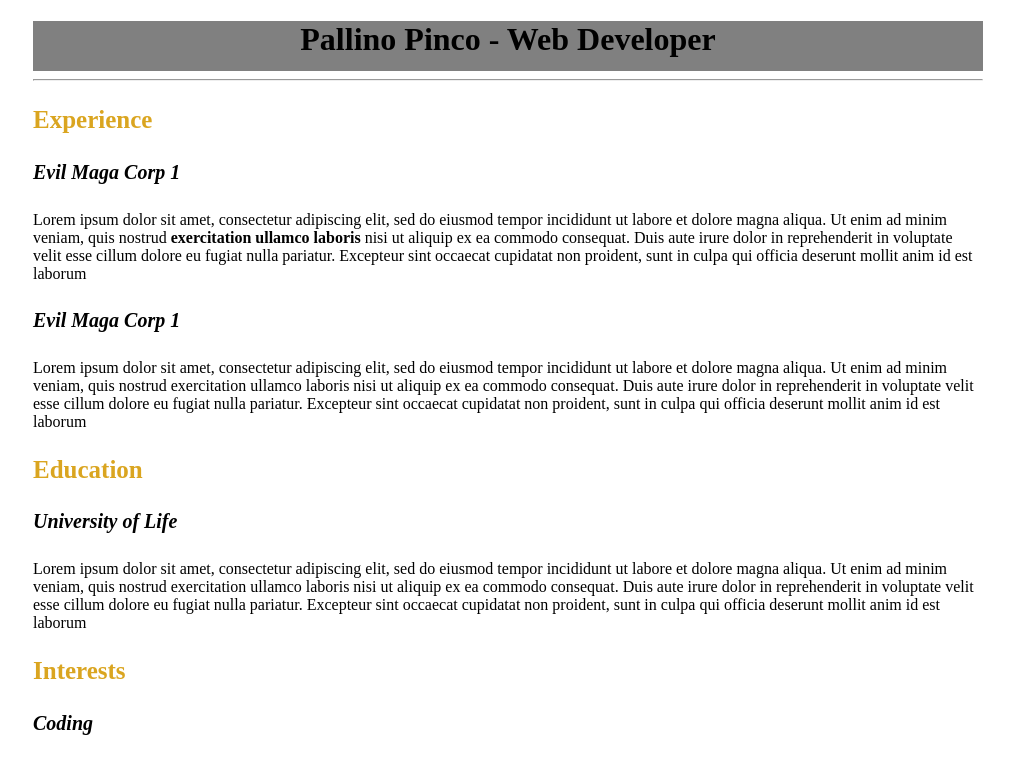
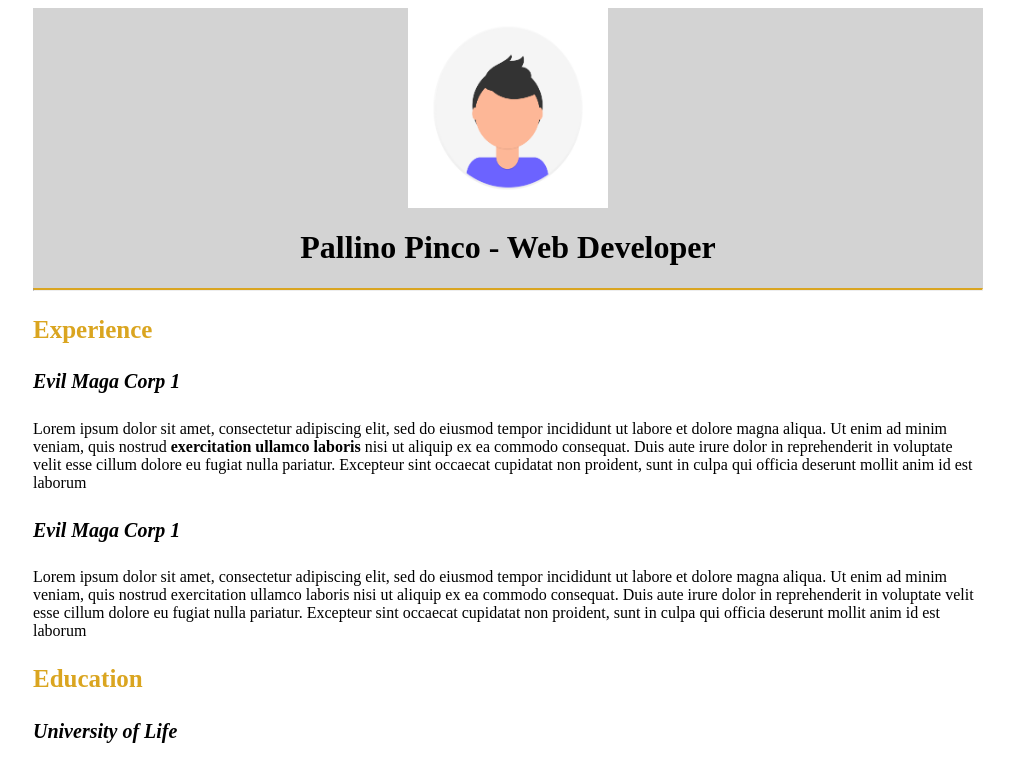
Before and after one commit to paulcastr0/html-css-curriculum-vitae, a plain HTML site: page index.html in a window 1280 px wide. Shown: the top 758 px of the page, without its empty margins (132-1146 px from the left). Drawn offline with Linux system fonts and the light colour scheme.

Commit message:
Lavoro Finale

```diff
--- a/index.html
+++ b/index.html
@@ -15,11 +15,17 @@
 
     }
     .title{
-        height: 50px;
-        background-color: grey;
+        display: block;
+        margin-left: auto;
+        margin-right: auto;
+        background-color: lightgrey;
     }
     .paragraphf{
         text-align: center;
+    }
+    .hr1{
+        border-top: 2px solid goldenrod ;
+        margin:0;
     }
     .hr2 {
         border:1px solid goldenrod;
@@ -34,9 +40,10 @@
     <!--Center the text , Background color and center the img -->
     <div class="container">
     <div class="title">
-    <h1> Pallino Pinco - Web Developer </h1>
+        <img src= "img/profilo.png" alt="profile picture" class="profile">
+        <h1 > Pallino Pinco - Web Developer </h1>
+        <hr class = "hr1">
     </div>
-    <hr>
 
     <!--Change h3(title) color with gold/yellow-->
     <h3> Experience </h3>
--- a/style.css
+++ b/style.css
@@ -1,3 +1,13 @@
+img {
+    width: 200px;
+    height: 200px;
+}
+.profile {
+    display: block;
+    margin-left: auto;
+    margin-right: auto;
+}
+
 h1 {
     text-align: center;
     font-weight: bolder;
```
Also changed, not shown: img/profilo.png (added).
